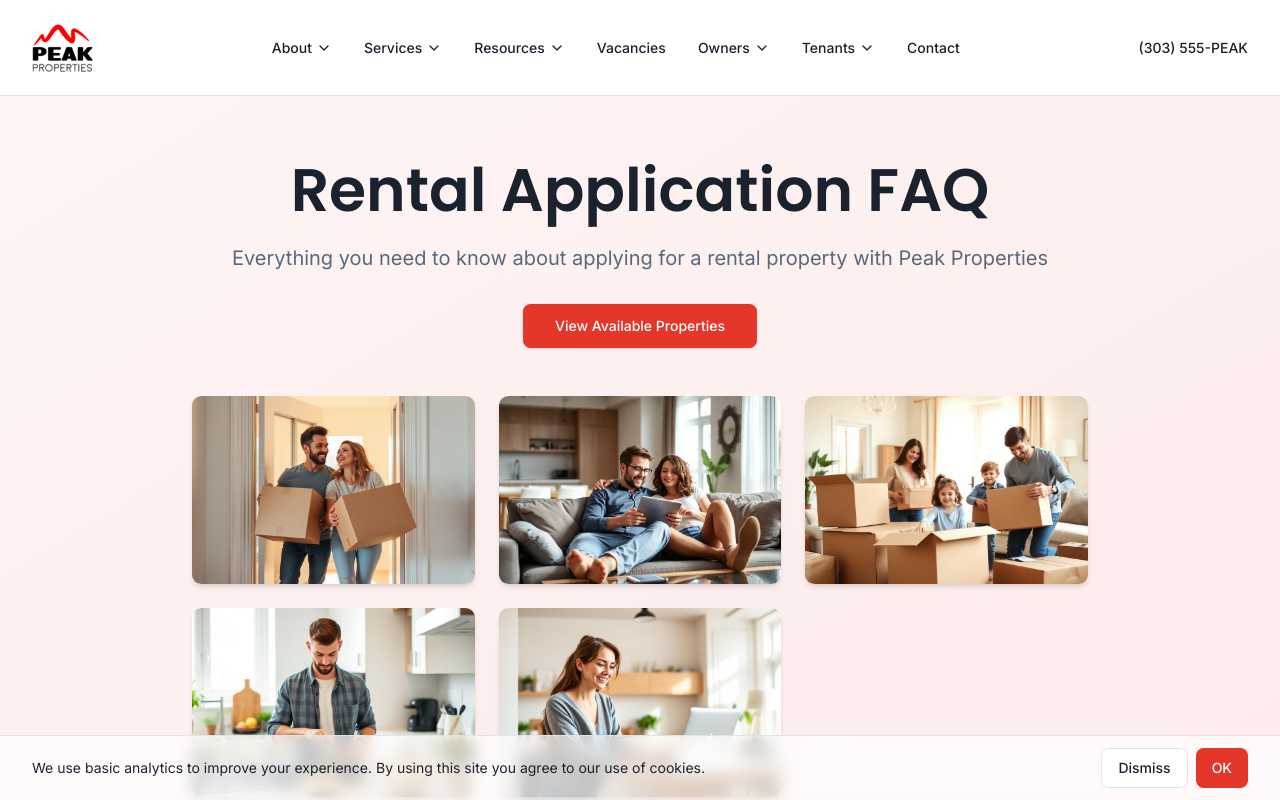
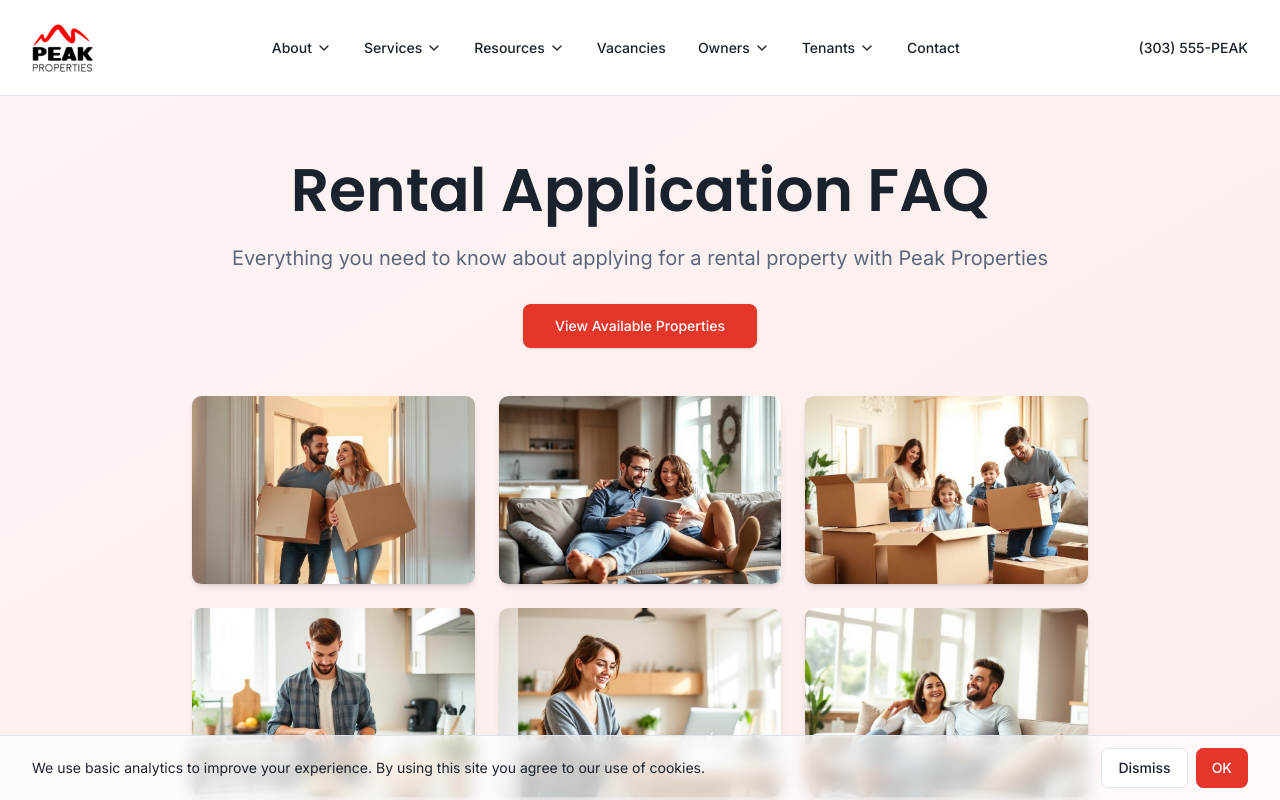
Before and after one commit to sshekou/peak-colorado-properties, a React (Vite) app: page /applying-faqs in a window 1280 px wide. Shown: the top 800 px of the page. Built offline with nearby package versions, Linux system fonts and the light colour scheme.

Commit message:
Add another lifestyle photo

```diff
--- a/src/pages/ApplyingFAQs.tsx
+++ b/src/pages/ApplyingFAQs.tsx
@@ -5,6 +5,7 @@ import lifestyleWorkFromHome from "@/assets/lifestyle-work-from-home.jpg";
 import lifestyleFamilyUnpacking from "@/assets/lifestyle-family-unpacking.jpg";
 import lifestyleCooking from "@/assets/lifestyle-cooking.jpg";
 import lifestyleCoupleP from "@/assets/lifestyle-couple-planning.jpg";
+import lifestyleCoupleRelaxing from "@/assets/lifestyle-couple-relaxing.jpg";
 
 const ApplyingFAQs = () => {
   const faqItems = [
@@ -120,6 +121,13 @@ const ApplyingFAQs = () => {
                   <img
                     src={lifestyleWorkFromHome}
                     alt="Professional woman working from home on laptop in apartment"
+                    className="w-full h-full object-cover"
+                  />
+                </div>
+                <div className="aspect-[3/2] rounded-lg overflow-hidden shadow-md">
+                  <img
+                    src={lifestyleCoupleRelaxing}
+                    alt="Happy couple relaxing together on couch in contemporary rental apartment"
                     className="w-full h-full object-cover"
                   />
                 </div>
```
Also changed, not shown: src/assets/lifestyle-couple-relaxing.jpg (added).
